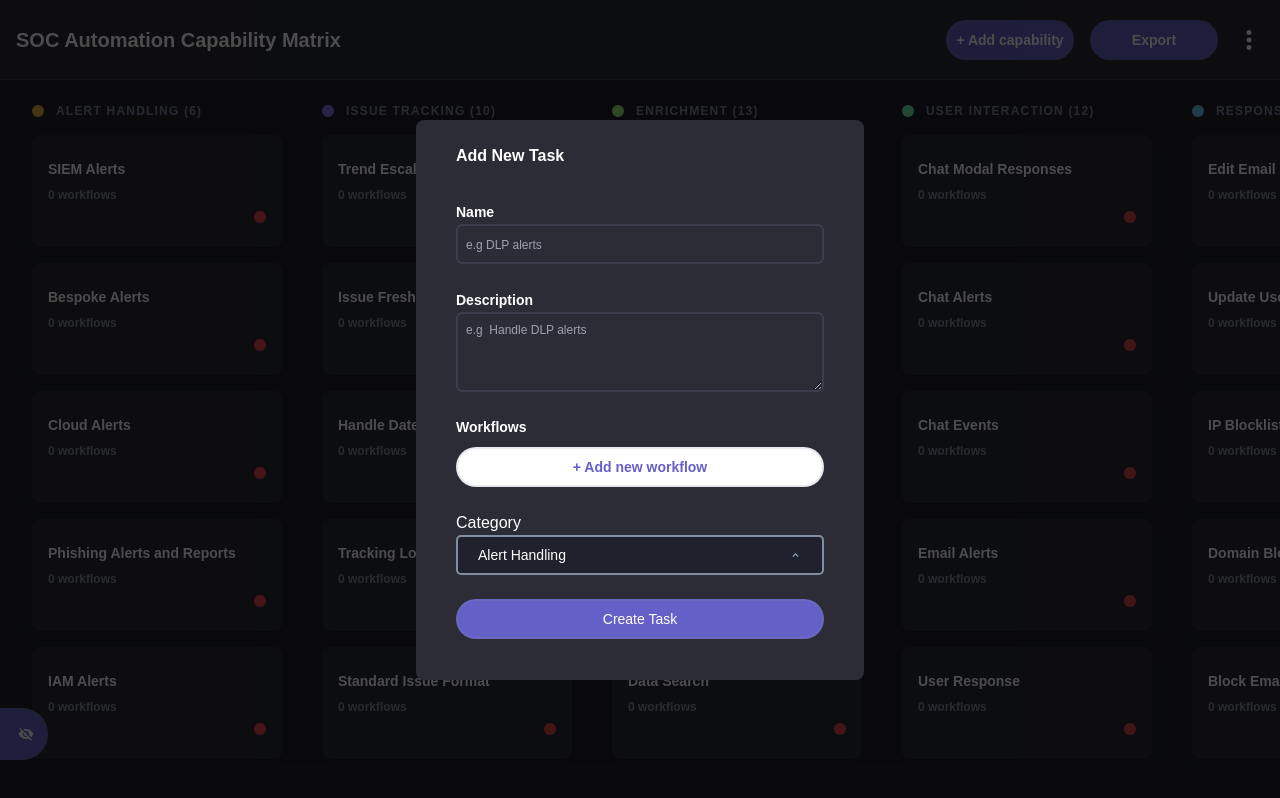
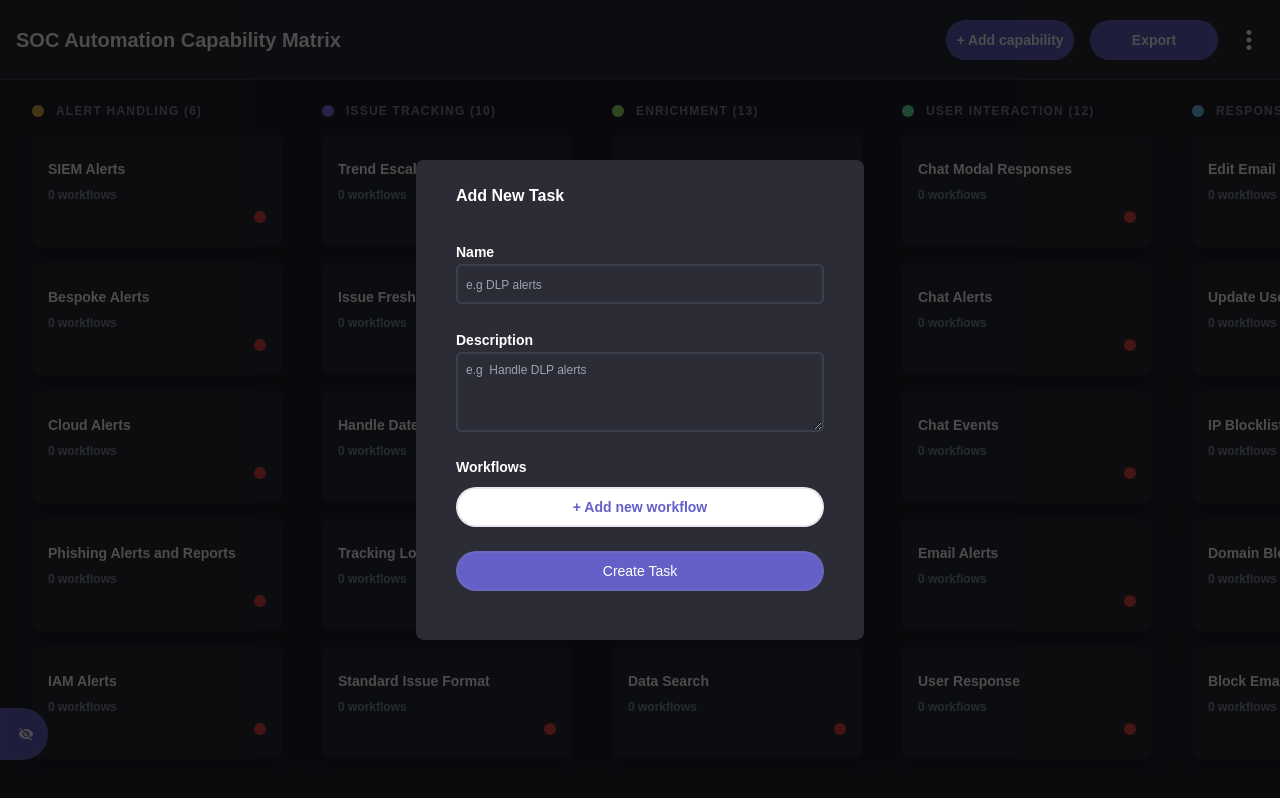
Before and after one commit to tuckner/automation-capability-matrix, a React (Vite) app: page / in a window 1280 px wide. Both pictures are taken after a click on the button "+ Add capability". Built offline with nearby package versions, Linux system fonts and the light colour scheme; a web font is replaced by a local one.

Commit message:
update modals

```diff
--- a/src/components/Board/AddTask.tsx
+++ b/src/components/Board/AddTask.tsx
@@ -81,7 +81,7 @@ export default function AddTask({ handleClose, tasks }: Props) {
   return (
     <div>
       <h1 className="font-bold pb-2 px-4">{tasks ? "Edit" : "Add New"} Task</h1>
-      <div className="overflow-y-auto h-[30rem] px-4">
+      <div className="overflow-y-auto h-[25rem] px-4">
         <Formik
           initialValues={
             tasks
@@ -172,7 +172,7 @@ export default function AddTask({ handleClose, tasks }: Props) {
                 />
               </div>
 
-              <div className="mb-6">
+              <div className="mb-6 hidden">
                 <p>Category</p>
                 <SelectBox
                   selectedColumn={selectedColumn}
--- a/src/components/Board/TaskDetails.tsx
+++ b/src/components/Board/TaskDetails.tsx
@@ -112,8 +112,8 @@ export default function TaskDetails({
               })}
             </div>
           </div>
-          <div className="mt-6">
-            <p className="text-sm mb-1">Status</p>
+          <div className="mt-6 hidden">
+            <p className="text-sm mb-1">Category</p>
             <SelectBox
               selectedColumn={selectedColumn}
               handleClose={handleClose}
```
